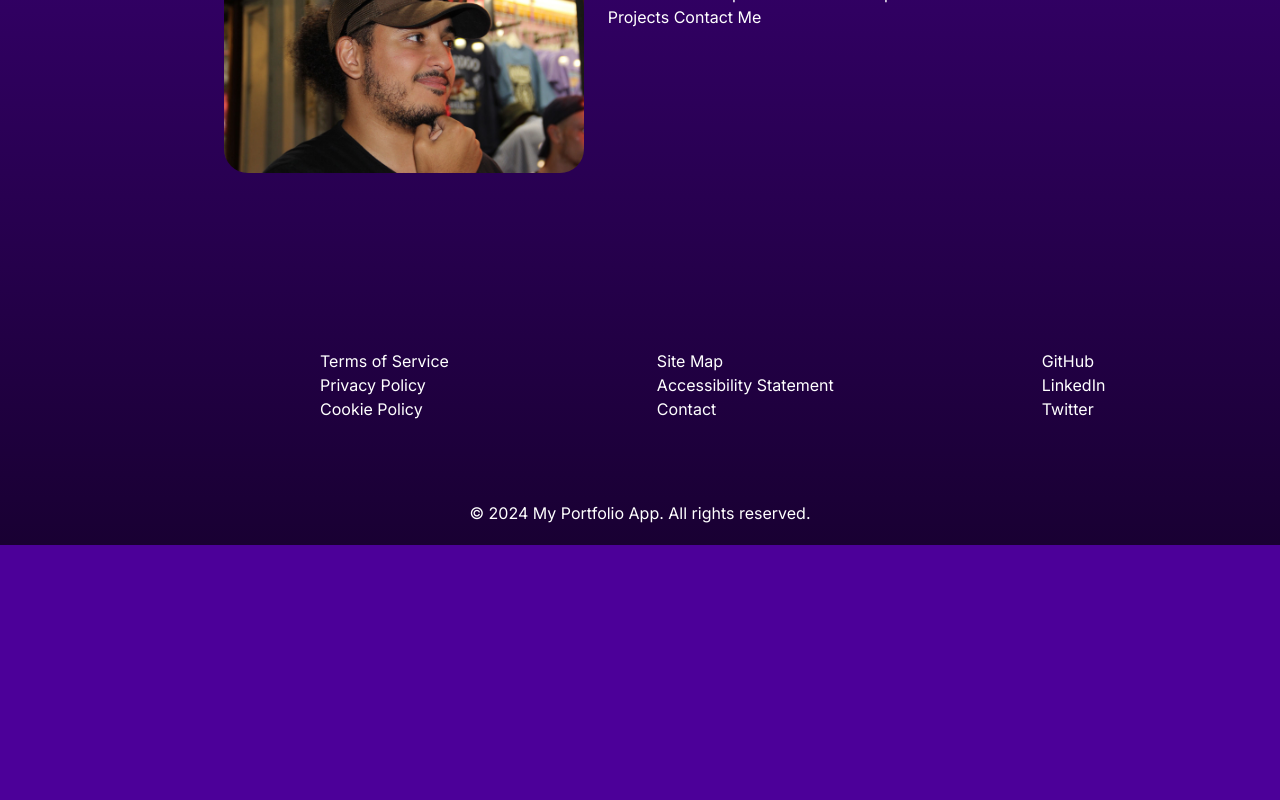
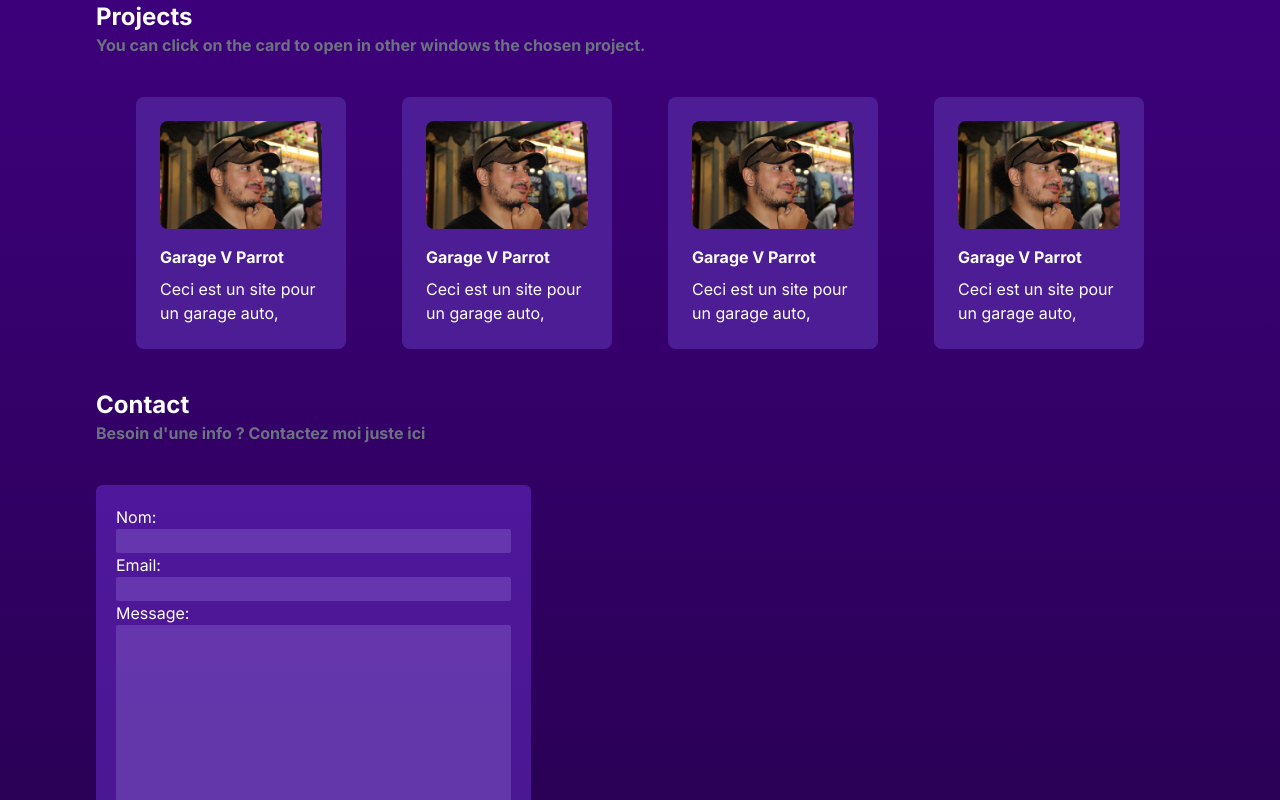
Before and after one commit to imVey/portfolio, a Next.js app: page / in a window 1280 px wide. Shown: the part 640-1440 px from the top of the page. Before the commit the page ends 1185 px from the top, so only its background shows below. Built offline with nearby package versions, Linux system fonts and the light colour scheme.

Commit message:
Style : Refonte global de la dispostion

```diff
--- a/app/components/footer/page.jsx
+++ b/app/components/footer/page.jsx
@@ -13,9 +13,27 @@ const Footer = () => {
           <a href="/contact">Contact </a>
         </section>
         <section className="flex flex-col items-start mt-10">
-          <a href="https://github.com/imVey">GitHub </a>
-          <a href="https://www.linkedin.com/in/bellamarwan/">LinkedIn </a>
-          <a href="https://twitter.com/">Twitter </a>
+          <a
+            href="https://github.com/imVey"
+            target="_blank"
+            rel="noopener noreferrer"
+          >
+            GitHub{" "}
+          </a>
+          <a
+            href="https://www.linkedin.com/in/bellamarwan/"
+            target="_blank"
+            rel="noopener noreferrer"
+          >
+            LinkedIn{" "}
+          </a>
+          <a
+            href="https://twitter.com/"
+            target="_blank"
+            rel="noopener noreferrer"
+          >
+            Twitter{" "}
+          </a>
         </section>
       </div>
       <p className="mt-10 flex flex-col items-center">
--- a/app/components/header/page.jsx
+++ b/app/components/header/page.jsx
@@ -13,10 +13,10 @@ const Header = () => {
             <Link href="/">Home</Link>
           </li>
           <li>
-            <Link href="/projects">Projets</Link>
+            <Link href={{ pathname: "/", hash: "#projets" }}>Projets</Link>
           </li>
           <li>
-            <Link href="/contact">Contact</Link>
+            <Link href={{ pathname: "/", hash: "#contact" }}>Contact</Link>
           </li>
         </ul>
       </nav>
--- a/app/contact/page.jsx
+++ b/app/contact/page.jsx
@@ -2,9 +2,47 @@ import React from "react";
 
 const Contact = () => {
   return (
-    <div className="contact">
-      <h1>Contact</h1>
-      <p>Ceci sera la page de prise de contact. Coming soon...</p>
+    <div id="contact" className="contact-page h-screen">
+      <div className="contact">
+        <h1 className="font-bold text-2xl">Contact</h1>
+        <p className="text-gray-500 font-bold">
+          Besoin d'une info ? Contactez moi juste ici
+        </p>
+      </div>
+      <div className="form-contact flex flex-wrap justify-start pt-10">
+        <form className="w-2/5 flex flex-col p-5 rounded-md bg-violet-600 bg-opacity-40">
+          <label className="" htmlFor="name">
+            Nom:
+          </label>
+          <input
+            type="text"
+            className=" bg-violet-300 bg-opacity-20 rounded-sm"
+            id="name"
+            name="name"
+            required
+          />
+
+          <label htmlFor="email">Email:</label>
+          <input
+            type="email"
+            className=" bg-violet-300 bg-opacity-20 rounded-sm"
+            id="email"
+            name="email"
+            required
+          />
+
+          <label htmlFor="message">Message:</label>
+          <textarea
+            id="message"
+            className=" bg-violet-300 bg-opacity-20 rounded-sm"
+            name="message"
+            rows="10"
+            required
+          ></textarea>
+
+          <input type="submit" value="Submit" />
+        </form>
+      </div>
     </div>
   );
 };
--- a/app/page.tsx
+++ b/app/page.tsx
@@ -2,12 +2,16 @@ import Image from "next/image";
 import React from "react";
 import Intro from "./intro/page";
 import Presentation from "./presentation/page";
+import Projects from "./projects/page";
+import Contact from "./contact/page";
 
 export default function Home() {
   return (
-    <main className="flex min-h-screen flex-col items-center justify-between p-24">
+    <main className="flex min-h-screen flex-col  p-24">
       <Intro />
       <Presentation />
+      <Projects />
+      <Contact />
     </main>
   );
 }
--- a/app/presentation/page.jsx
+++ b/app/presentation/page.jsx
@@ -30,7 +30,7 @@ const Presentation = () => {
       <div className="button-container">
         <a
           className=" bg-violet-500 rounded-sm p-3 hover:bg-violet-700 "
-          href="/public/New CV Marwan BELLA.pdf"
+          href="/public/MB.cv.pdf"
           download={"New CV Marwan BELLA.pdf"}
         >
           Télécharger mon CV
--- a/app/projects/page.jsx
+++ b/app/projects/page.jsx
@@ -1,13 +1,70 @@
 import React from "react";
+import Link from "next/link";
 
 const Projects = () => {
   return (
-    <div className="projects">
-      <h1>Projects</h1>
-      <p>
-        Coming soon... mais ici vous pourrez retrouver mes projets réalisé et
-        les projets à venir.
+    <div id="projets" className="projects pt-20">
+      <h1 className="font-bold text-2xl">Projects</h1>
+      <p className="text-gray-500 font-bold">
+        You can click on the card to open in other windows the chosen project.
       </p>
+      <div className="flex flex-nowrap p-6 overflow-x-auto snap-x snap-mandatory space-x-6">
+        <Link href="https://github.com/imVey/Projet-GarageVParrot" passHref>
+          <div className="bg-violet-900 card border-3 border-solid border-sky-300 cursor-pointer m-4 p-6 rounded-lg transition-shadow hover:shadow-lg snap-center">
+            <img
+              src="/Moi.jpg"
+              alt="Project 1"
+              width={100}
+              height={100}
+              className="w-80 rounded-lg"
+            />
+            <h2 className="font-bold mt-4">Garage V Parrot</h2>
+            <p className="mt-2">Ceci est un site pour un garage auto,</p>
+          </div>
+        </Link>
+
+        <Link href="https://github.com/imVey/Projet-GarageVParrot" passHref>
+          <div className="bg-violet-900 card border-3 border-solid border-sky-300 cursor-pointer m-4 p-6 rounded-lg transition-shadow hover:shadow-lg snap-center">
+            <img
+              src="/Moi.jpg"
+              alt="Project 1"
+              width={100}
+              height={100}
+              className="w-80 rounded-lg"
+            />
+            <h2 className="font-bold mt-4">Garage V Parrot</h2>
+            <p className="mt-2">Ceci est un site pour un garage auto,</p>
+          </div>
+        </Link>
+
+        <Link href="https://github.com/imVey/Projet-GarageVParrot" passHref>
+          <div className="bg-violet-900 card border-3 border-solid border-sky-300 cursor-pointer m-4 p-6 rounded-lg transition-shadow hover:shadow-lg snap-center">
+            <img
+              src="/Moi.jpg"
+              alt="Project 1"
+              width={100}
+              height={100}
+              className="w-80 rounded-lg"
+            />
+            <h2 className="font-bold mt-4">Garage V Parrot</h2>
+            <p className="mt-2">Ceci est un site pour un garage auto,</p>
+          </div>
+        </Link>
+
+        <Link href="https://github.com/imVey/Projet-GarageVParrot" passHref>
+          <div className="bg-violet-900 card border-3 border-solid border-sky-300 cursor-pointer m-4 p-6 rounded-lg transition-shadow hover:shadow-lg snap-center">
+            <img
+              src="/Moi.jpg"
+              alt="Project 1"
+              width={100}
+              height={100}
+              className="w-80 rounded-lg"
+            />
+            <h2 className="font-bold mt-4">Garage V Parrot</h2>
+            <p className="mt-2">Ceci est un site pour un garage auto,</p>
+          </div>
+        </Link>
+      </div>
     </div>
   );
 };
```
Also changed, not shown: 2 other files (tests, documents, lock files or other folders).
